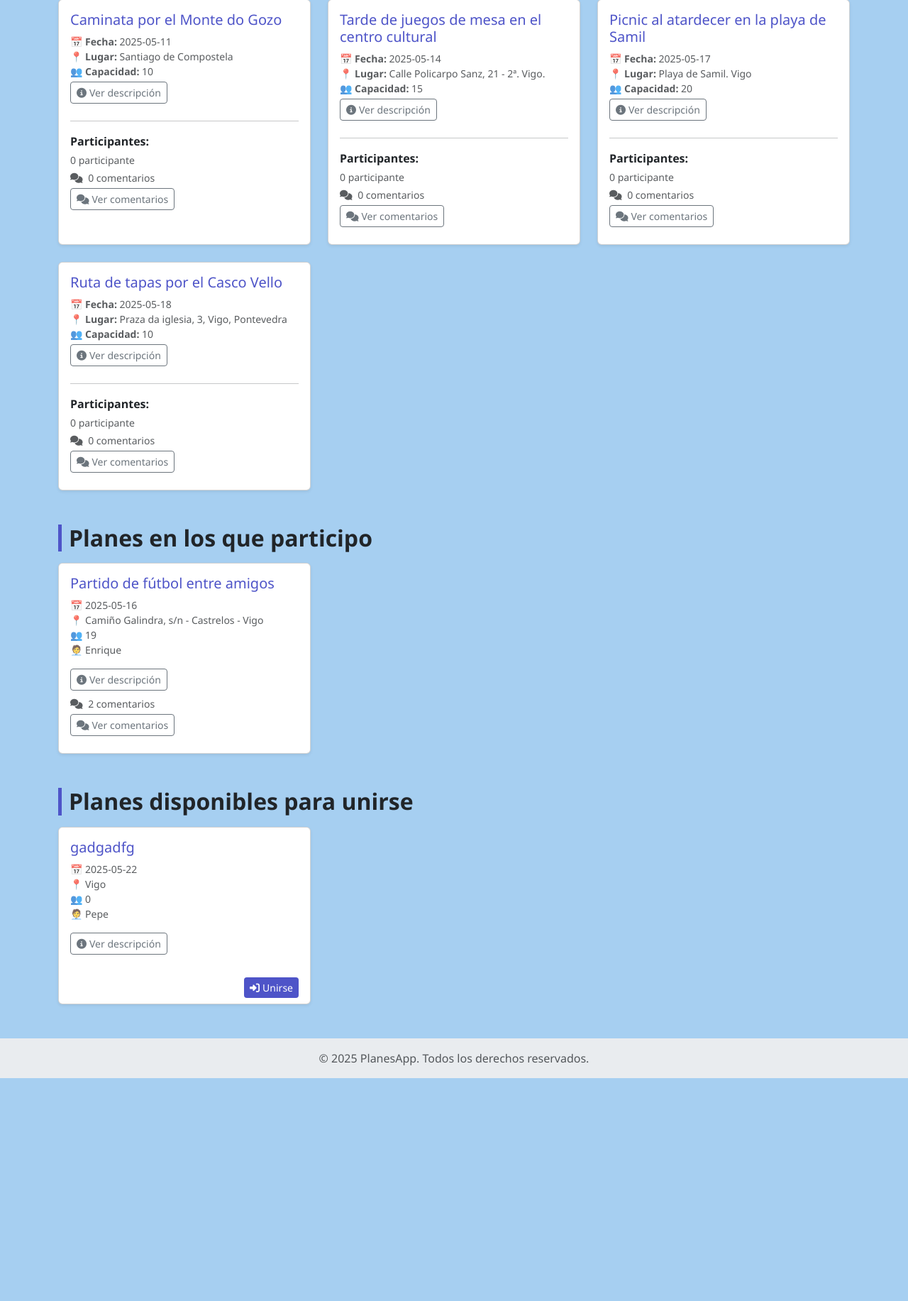
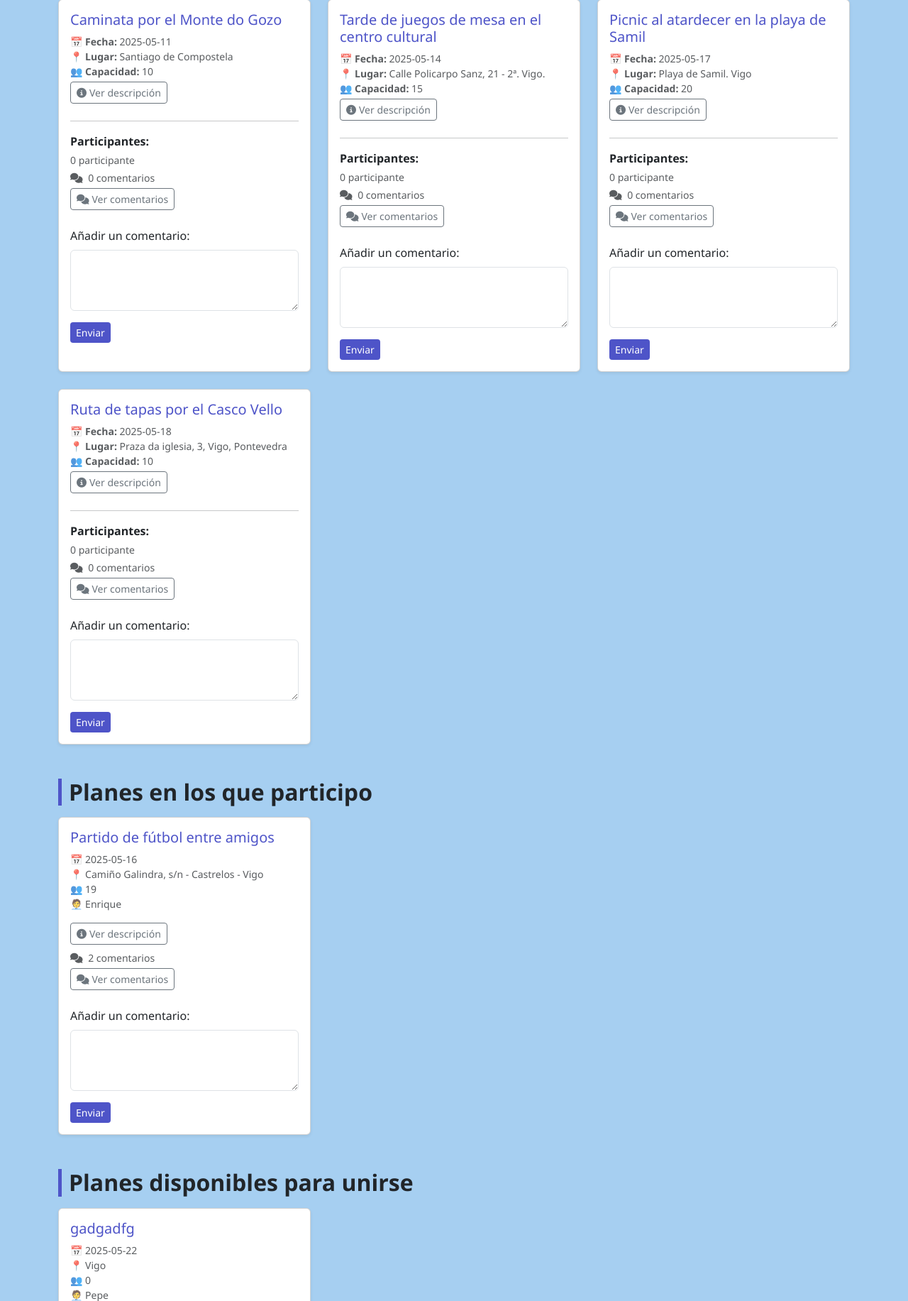
Before and after one commit to JEVizcaya/planes-app, a PHP site: page /dashboard.php in a window 1280 px wide. Shown: the part 343-2176 px from the top of the page at 71% size. Before the commit the page ends 1862 px from the top, so only its background shows below. Run offline with PHP 8.4, Linux system fonts and the light colour scheme; a user stored in the database is signed in; data comes from the database, SQL or seed files in the repository.

Commit message:
formulario comentarios ok

```diff
--- a/dashboard.php
+++ b/dashboard.php
@@ -223,6 +223,18 @@ foreach (array_merge($mis_planes, $planes_apuntado) as $plan) {
                                             </div>
                                         </div>
                                     </div>
+
+                                    <!-- Formulario para agregar un nuevo comentario fuera del modal -->
+                                    <div class="mt-3">
+                                        <form action="agregar_comentario.php" method="POST">
+                                            <div class="mb-3">
+                                                <label for="comentario<?= $plan['id'] ?>" class="form-label">Añadir un comentario:</label>
+                                                <textarea class="form-control" id="comentario<?= $plan['id'] ?>" name="comentario" rows="3" required></textarea>
+                                            </div>
+                                            <input type="hidden" name="plan_id" value="<?= $plan['id'] ?>">
+                                            <button type="submit" class="btn btn-primary btn-sm">Enviar</button>
+                                        </form>
+                                    </div>
                                 </div>
                             </div>
                         </div>
@@ -322,6 +334,18 @@ foreach (array_merge($mis_planes, $planes_apuntado) as $plan) {
                                             </div>
                                         </div>
                                     </div>
+
+                                    <!-- Formulario para agregar un nuevo comentario fuera del modal -->
+                                    <div class="mt-3">
+                                        <form action="agregar_comentario.php" method="POST">
+                                            <div class="mb-3">
+                                                <label for="comentario<?= $plan['id'] ?>" class="form-label">Añadir un comentario:</label>
+                                                <textarea class="form-control" id="comentario<?= $plan['id'] ?>" name="comentario" rows="3" required></textarea>
+                                            </div>
+                                            <input type="hidden" name="plan_id" value="<?= $plan['id'] ?>">
+                                            <button type="submit" class="btn btn-primary btn-sm">Enviar</button>
+                                        </form>
+                                    </div>
                                 </div>
                             </div>
                         </div>
```
